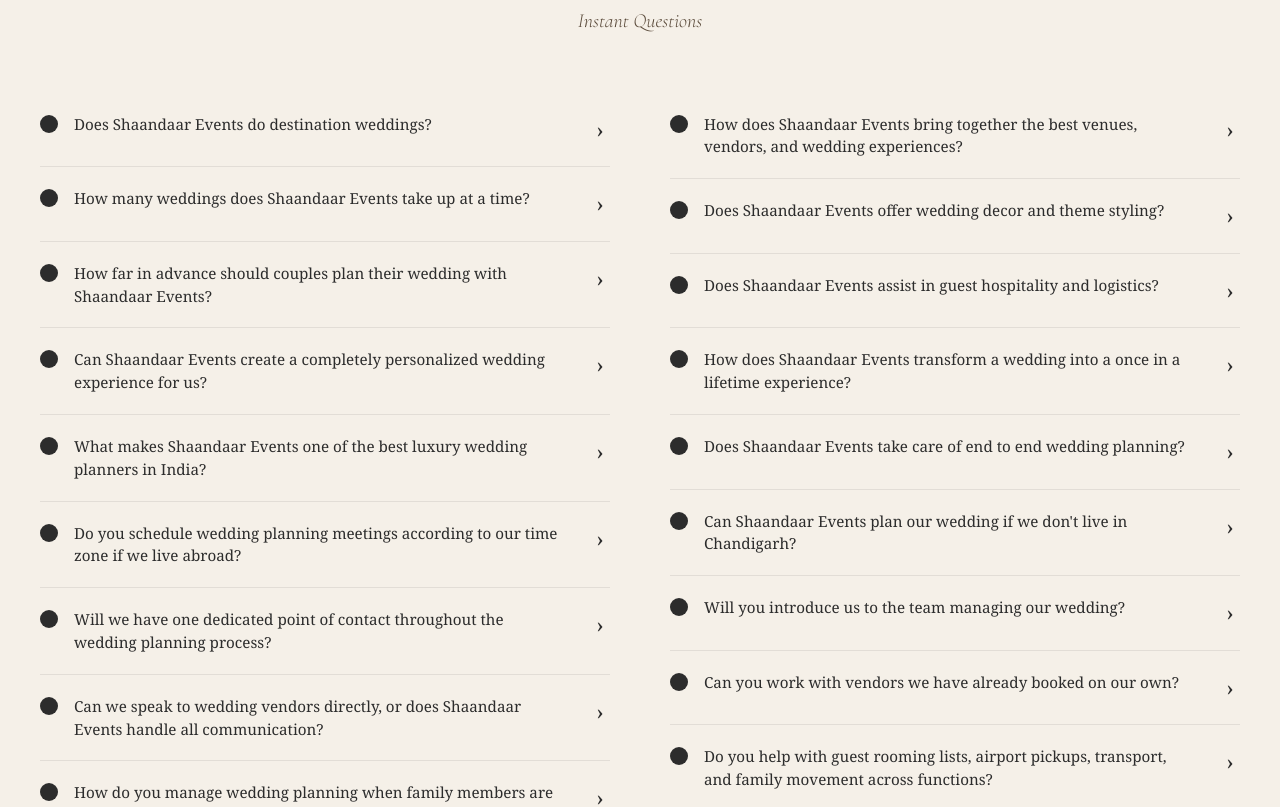
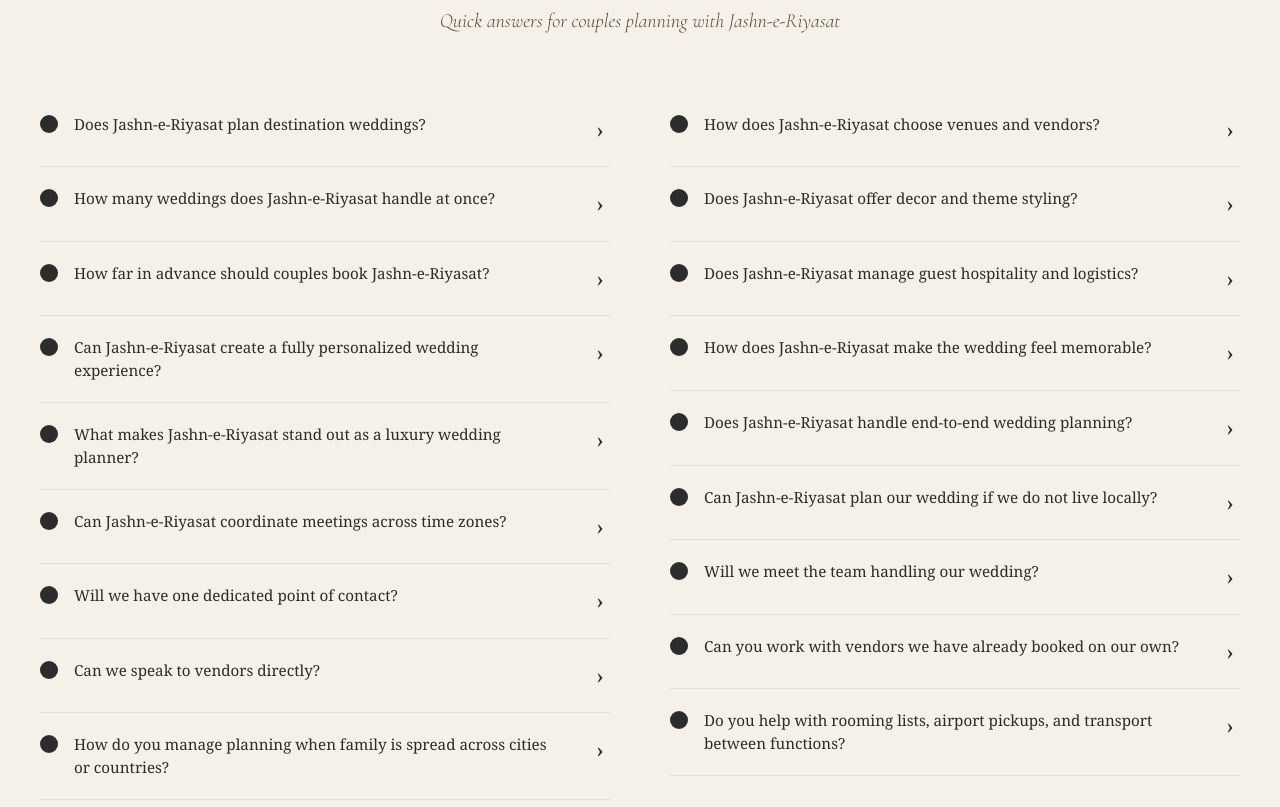
Before and after one commit to anmol37082/jashan-e-riyasat, a Next.js app: page / in a window 1280 px wide. Shown: the part 10390-11197 px from the top of the page. Built offline with nearby package versions, Linux system fonts and the light colour scheme.

Commit message:
Your commit message

```diff
--- a/src/app/layout.js
+++ b/src/app/layout.js
@@ -1,4 +1,5 @@
 import './globals.css';
+import SiteShell from '@/components/SiteShell';
 
 export const metadata = {
   title: 'Clement & Co. Events | Luxury Wedding Planning',
@@ -8,7 +9,9 @@
 export default function RootLayout({ children }) {
   return (
     <html lang="en">
-      <body>{children}</body>
+      <body>
+        <SiteShell>{children}</SiteShell>
+      </body>
     </html>
   );
 }
--- /dev/null
+++ b/src/components/SiteShell.jsx
@@ -0,0 +1,23 @@
+'use client';
+
+import { useState } from 'react';
+
+import Header from '@/features/home/components/Header';
+import MobileMenu from '@/features/home/components/MobileMenu';
+import Footer from '@/features/home/components/Footer';
+
+export default function SiteShell({ children }) {
+  const [isMenuOpen, setIsMenuOpen] = useState(false);
+
+  const toggleMenu = () => setIsMenuOpen((prev) => !prev);
+  const closeMenu = () => setIsMenuOpen(false);
+
+  return (
+    <>
+      <Header onMenuToggle={toggleMenu} />
+      <MobileMenu isOpen={isMenuOpen} onClose={closeMenu} />
+      <main>{children}</main>
+      <Footer />
+    </>
+  );
+}
--- /dev/null
+++ b/src/features/about/components/AboutBannerSection.module.css
@@ -0,0 +1,39 @@
+.section {
+  background: var(--cream);
+
+}
+
+.frame {
+  position: relative;
+  width: 100%;
+  min-height: 520px;
+  aspect-ratio: 16 / 9;
+  overflow: hidden;
+
+  background: linear-gradient(135deg, rgba(184, 168, 138, 0.22), rgba(44, 36, 27, 0.08));
+  box-shadow: 0 24px 60px rgba(44, 36, 27, 0.12);
+}
+
+.image {
+  object-fit: cover;
+  object-position: center;
+}
+
+@media (max-width: 1024px) {
+  .frame {
+    min-height: 460px;
+    aspect-ratio: 16 / 10;
+  }
+}
+
+@media (max-width: 768px) {
+  .section {
+    padding: 0 16px 72px;
+  }
+
+  .frame {
+    min-height: 360px;
+    aspect-ratio: 4 / 5;
+    border-radius: 22px;
+  }
+}
--- a/src/features/home/components/WeddingFAQ.jsx
+++ b/src/features/home/components/WeddingFAQ.jsx
@@ -7,93 +7,93 @@
 const faqData = [
   {
     id: 1,
-    question: 'Does Shaandaar Events do destination weddings?',
-    answer: 'Yes, we specialize in destination weddings across India and abroad. From royal palaces in Rajasthan to beach resorts in Goa and international locations, we handle everything from venue selection to guest logistics.',
+    question: 'Does Jashn-e-Riyasat plan destination weddings?',
+    answer: 'Yes. Jashn-e-Riyasat specializes in destination weddings across India and abroad. From royal palaces in Rajasthan to beach resorts in Goa and international venues, we manage the journey from planning to guest movement.',
   },
   {
     id: 2,
-    question: 'How does Shaandaar Events bring together the best venues, vendors, and wedding experiences?',
-    answer: 'We have built strong relationships with premium venues and vendors over the years. Our team carefully curates each vendor based on your vision, budget, and style to create a seamless wedding experience.',
+    question: 'How does Jashn-e-Riyasat choose venues and vendors?',
+    answer: 'We work with trusted venues and premium vendors built through years of relationships. Every recommendation is curated around your vision, budget, and aesthetic so the full experience feels cohesive.',
   },
   {
     id: 3,
-    question: 'How many weddings does Shaandaar Events take up at a time?',
-    answer: 'To ensure personalized attention, we take a limited number of weddings each month. This allows our team to dedicate full resources and creativity to make your special day truly unforgettable.',
+    question: 'How many weddings does Jashn-e-Riyasat handle at once?',
+    answer: 'We take a limited number of weddings each month so every couple gets focused attention, creative thinking, and responsive support from the first meeting to the final farewell.',
   },
   {
     id: 4,
-    question: 'Does Shaandaar Events offer wedding decor and theme styling?',
-    answer: 'Absolutely! Our in-house decor team creates bespoke themes from floral arrangements to stage design. Whether you want traditional, modern, or fusion decor, we bring your vision to life.',
+    question: 'Does Jashn-e-Riyasat offer decor and theme styling?',
+    answer: 'Absolutely. Our decor team designs bespoke themes, from floral direction to stage styling and guest-area details. Whether you want traditional, modern, or fusion styling, we shape it around your story.',
   },
   {
     id: 5,
-    question: 'How far in advance should couples plan their wedding with Shaandaar Events?',
-    answer: 'We recommend booking 6-12 months in advance for local weddings and 12-18 months for destination weddings. This ensures ample time for planning, vendor bookings, and perfect execution.',
+    question: 'How far in advance should couples book Jashn-e-Riyasat?',
+    answer: 'We recommend booking 6 to 12 months in advance for local weddings and 12 to 18 months for destination celebrations. That gives us enough time to secure venues, vendors, and the right planning rhythm.',
   },
   {
     id: 6,
-    question: 'Does Shaandaar Events assist in guest hospitality and logistics?',
-    answer: 'Yes, we provide end-to-end guest management including airport pickups, hotel bookings, transportation, and on-ground hospitality to ensure your guests have a comfortable experience.',
+    question: 'Does Jashn-e-Riyasat manage guest hospitality and logistics?',
+    answer: 'Yes. We handle guest hospitality end to end, including airport transfers, hotel coordination, transport planning, and on-ground support so every guest feels looked after.',
   },
   {
     id: 7,
-    question: 'Can Shaandaar Events create a completely personalized wedding experience for us?',
-    answer: 'Every wedding we plan is unique and personalized. From custom invitations to bespoke menus and entertainment, we tailor every detail to reflect your personality and love story.',
+    question: 'Can Jashn-e-Riyasat create a fully personalized wedding experience?',
+    answer: 'Yes. Every wedding is built around your personalities, rituals, and priorities. From invitations and menus to entertainment and flow, we tailor the details to reflect your story.',
   },
   {
     id: 8,
-    question: 'How does Shaandaar Events transform a wedding into a once in a lifetime experience?',
-    answer: 'We focus on storytelling through design, immersive experiences, surprise elements, and flawless execution. Our creative team ensures every moment becomes a cherished memory.',
+    question: 'How does Jashn-e-Riyasat make the wedding feel memorable?',
+    answer: 'We focus on storytelling, immersive design, meaningful moments, and smooth execution. The goal is simple: make the celebration feel personal, elegant, and unforgettable without feeling forced.',
   },
   {
     id: 9,
-    question: 'What makes Shaandaar Events one of the best luxury wedding planners in India?',
-    answer: 'Our attention to detail, creative excellence, vendor network, and commitment to making every wedding unique sets us apart. We treat every wedding as our own family celebration.',
+    question: 'What makes Jashn-e-Riyasat stand out as a luxury wedding planner?',
+    answer: 'Our attention to detail, strong vendor network, design sensibility, and calm execution set us apart. We plan every wedding with the care and pride we would bring to our own family celebration.',
   },
   {
     id: 10,
-    question: 'Does Shaandaar Events take care of end to end wedding planning?',
-    answer: 'Yes, we offer comprehensive wedding planning services from concept to execution. This includes venue, decor, catering, entertainment, photography, and on-day coordination.',
+    question: 'Does Jashn-e-Riyasat handle end-to-end wedding planning?',
+    answer: 'Yes. We manage the full process from concept to execution, including venue planning, decor, catering, entertainment, photography, vendor coordination, and on-day management.',
   },
   {
     id: 11,
-    question: 'Do you schedule wedding planning meetings according to our time zone if we live abroad?',
-    answer: 'Absolutely! We regularly work with NRI clients and schedule meetings at convenient times across all time zones. We also use video calls and digital planning tools for seamless communication.',
+    question: 'Can Jashn-e-Riyasat coordinate meetings across time zones?',
+    answer: 'Absolutely. We regularly work with NRI and overseas clients, so we schedule calls at convenient times and use video meetings and digital planning tools to keep everything moving smoothly.',
   },
   {
     id: 12,
-    question: 'Can Shaandaar Events plan our wedding if we don\'t live in Chandigarh?',
-    answer: 'Yes, we plan weddings for clients across India and globally. Our digital consultation process and on-ground team ensure distance is never a barrier to your dream wedding.',
+    question: 'Can Jashn-e-Riyasat plan our wedding if we do not live locally?',
+    answer: 'Yes. We plan weddings for clients across India and globally. With digital consultations and a strong on-ground team, distance never becomes a barrier to the final experience.',
   },
   {
     id: 13,
-    question: 'Will we have one dedicated point of contact throughout the wedding planning process?',
-    answer: 'Yes, each wedding is assigned a dedicated planner who serves as your single point of contact from start to finish, ensuring clear communication and consistent execution.',
+    question: 'Will we have one dedicated point of contact?',
+    answer: 'Yes. Each wedding is assigned a dedicated planner who stays with you from start to finish, keeping communication clear and execution consistent.',
   },
   {
     id: 14,
-    question: 'Will you introduce us to the team managing our wedding?',
-    answer: 'Of course! We believe in transparency. You will meet your core team including the planner, decor head, and coordinator well before the wedding day.',
+    question: 'Will we meet the team handling our wedding?',
+    answer: 'Of course. We believe in transparency, so you will be introduced to the core team, including the planner, decor lead, and coordination team well before the wedding day.',
   },
   {
     id: 15,
-    question: 'Can we speak to wedding vendors directly, or does Shaandaar Events handle all communication?',
-    answer: 'We handle all vendor coordination to ensure consistency and avoid confusion. However, we can arrange vendor meetings if you wish to discuss specific details personally.',
+    question: 'Can we speak to vendors directly?',
+    answer: 'We usually manage vendor communication to keep the process organized and avoid confusion. If you want to discuss a specific detail directly, we can arrange those conversations too.',
   },
   {
     id: 16,
     question: 'Can you work with vendors we have already booked on our own?',
-    answer: 'Yes, we are happy to collaborate with your preferred vendors. We will coordinate with them to ensure everything aligns with the overall wedding vision and timeline.',
+    answer: 'Yes. We are happy to collaborate with vendors you have already chosen and align them with the overall vision, timeline, and event flow.',
   },
   {
     id: 17,
-    question: 'How do you manage wedding planning when family members are involved from different cities or countries?',
-    answer: 'We use digital planning tools, group calls, and shared dashboards to keep everyone informed and involved, regardless of their location.',
+    question: 'How do you manage planning when family is spread across cities or countries?',
+    answer: 'We use digital planning tools, shared updates, and group calls to keep everyone informed and included, no matter where they are based.',
   },
   {
     id: 18,
-    question: 'Do you help with guest rooming lists, airport pickups, transport, and family movement across functions?',
-    answer: 'Yes, guest logistics is a key part of our service. We manage room allocations, airport transfers, inter-venue transport, and detailed itineraries for all guests.',
+    question: 'Do you help with rooming lists, airport pickups, and transport between functions?',
+    answer: 'Yes. Guest logistics is a key part of our service, including room allocations, airport transfers, inter-venue transport, and detailed movement plans across functions.',
   },
 ];
 
@@ -130,7 +130,7 @@
     <section className={styles.section}>
       <div className={styles.header}>
         <h2 className={styles.title}>Wedding FAQ&#39;s</h2>
-        <p className={styles.subtitle}>Instant Questions</p>
+        <p className={styles.subtitle}>Quick answers for couples planning with Jashn-e-Riyasat</p>
       </div>
       <div className={styles.grid}>
         <div className={styles.column}>
```
Also changed, not shown: src/app/about/AboutLanding.jsx (+2 -13 lines), src/app/page.js (+0 -15 lines), src/features/about/components/AboutBannerSection.jsx (added, +19 -0 lines), public/aboutbanner.webp (added).
